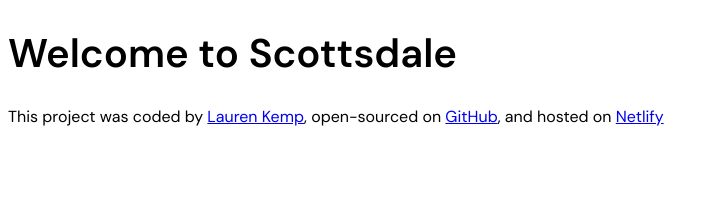
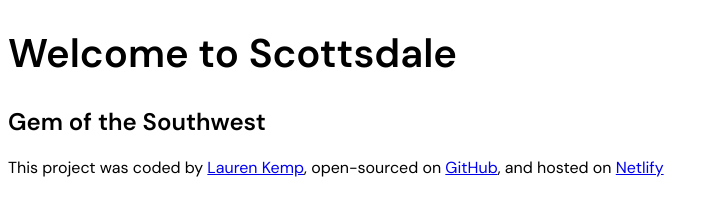
Before and after one commit to laurenkemp/scottsdale-travel-project, a plain HTML site: page index.html in a window 1280 px wide. Shown: the whole page, without its empty margins (0-719 px from the left). Drawn offline with Linux system fonts and the light colour scheme.

Commit message:
added h2

```diff
--- a/index.html
+++ b/index.html
@@ -14,6 +14,7 @@
   </head>
   <body>
     <h1>Welcome to Scottsdale</h1>
+    <h2>Gem of the Southwest</h2>
     <footer>
       This project was coded by
       <a
```
